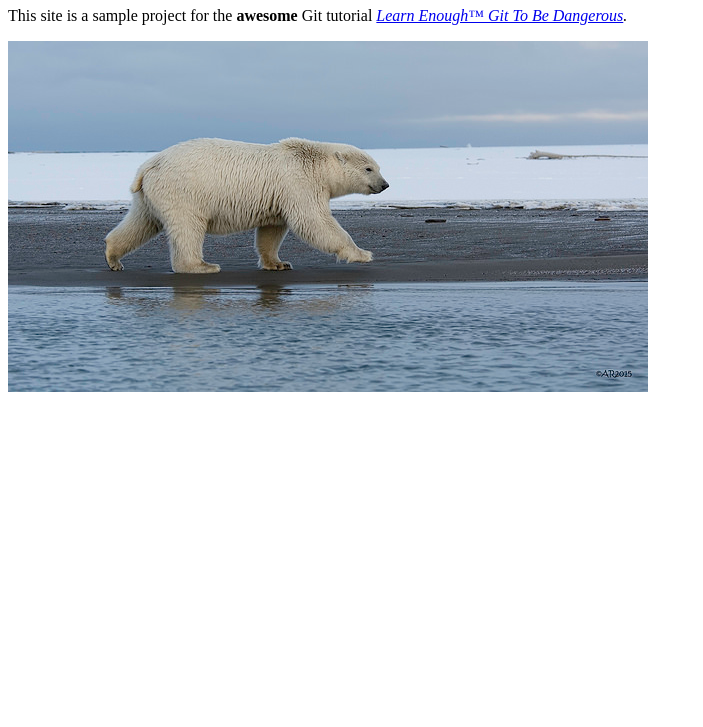
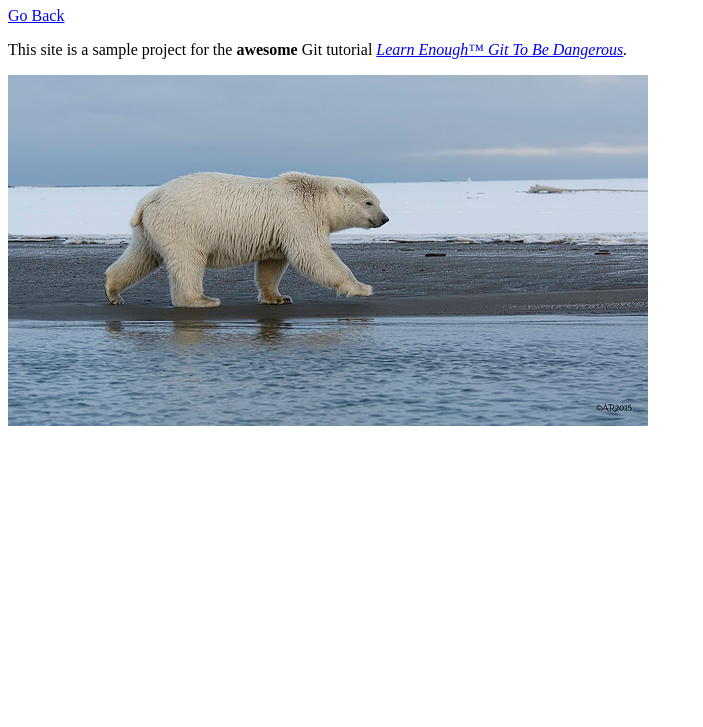
Before and after one commit to fayendrare/website, a plain HTML site: page about.html in a window 1280 px wide. Shown: the part 73-800 px from the top of the page, without its empty margins (0-703 px from the left). Drawn offline with Linux system fonts and the light colour scheme.

Commit message:
Add a link to go back to index

```diff
--- a/about.html
+++ b/about.html
@@ -6,6 +6,7 @@
  </head>
  <body>
 	<h1>About us</h1>
+	<a href="index.html">Go Back</a>
 	<p>
 		This site is a sample project for the <strong>awesome</strong> Git tutorial <a href="https://www.learnenough.com/git-tutorial"><em>Learn Enough™ Git To Be Dangerous<em/></a>.
 	</p>
```
Also changed, not shown: index.html (+1 -2 lines).
